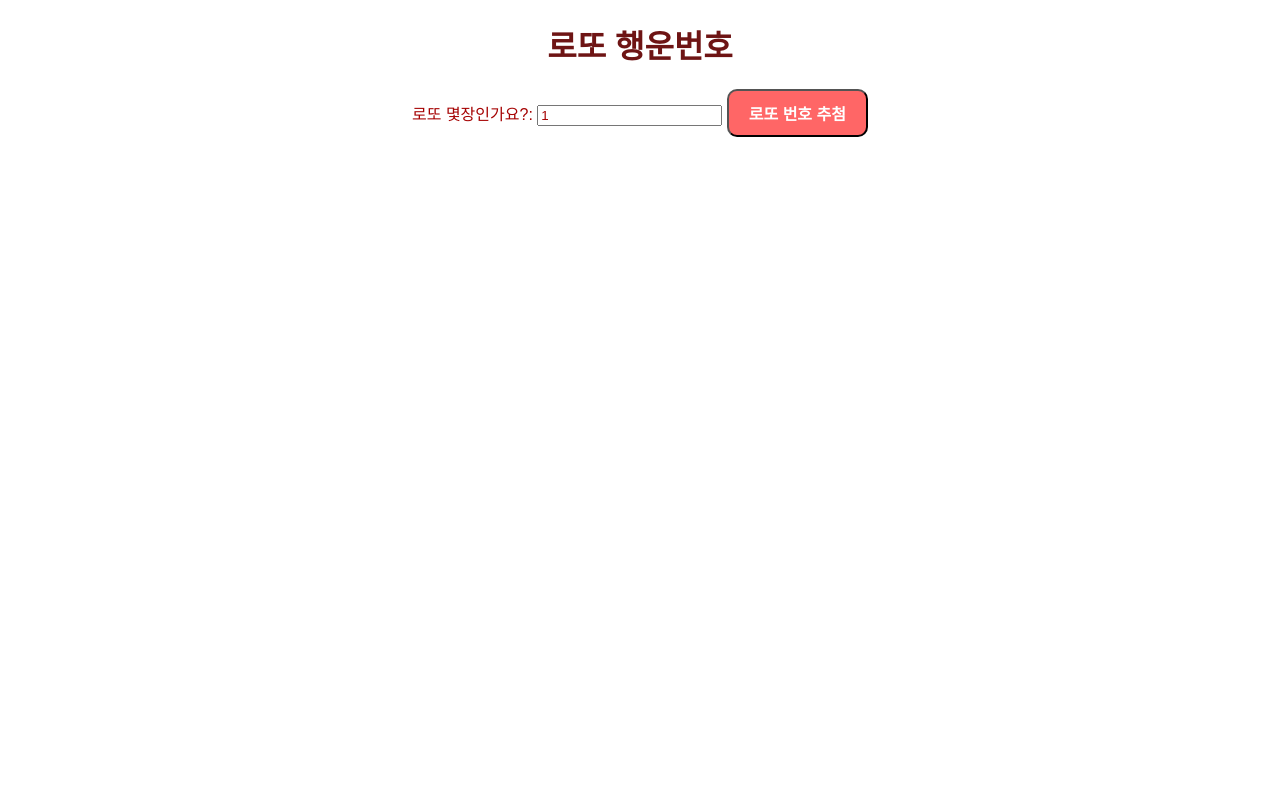
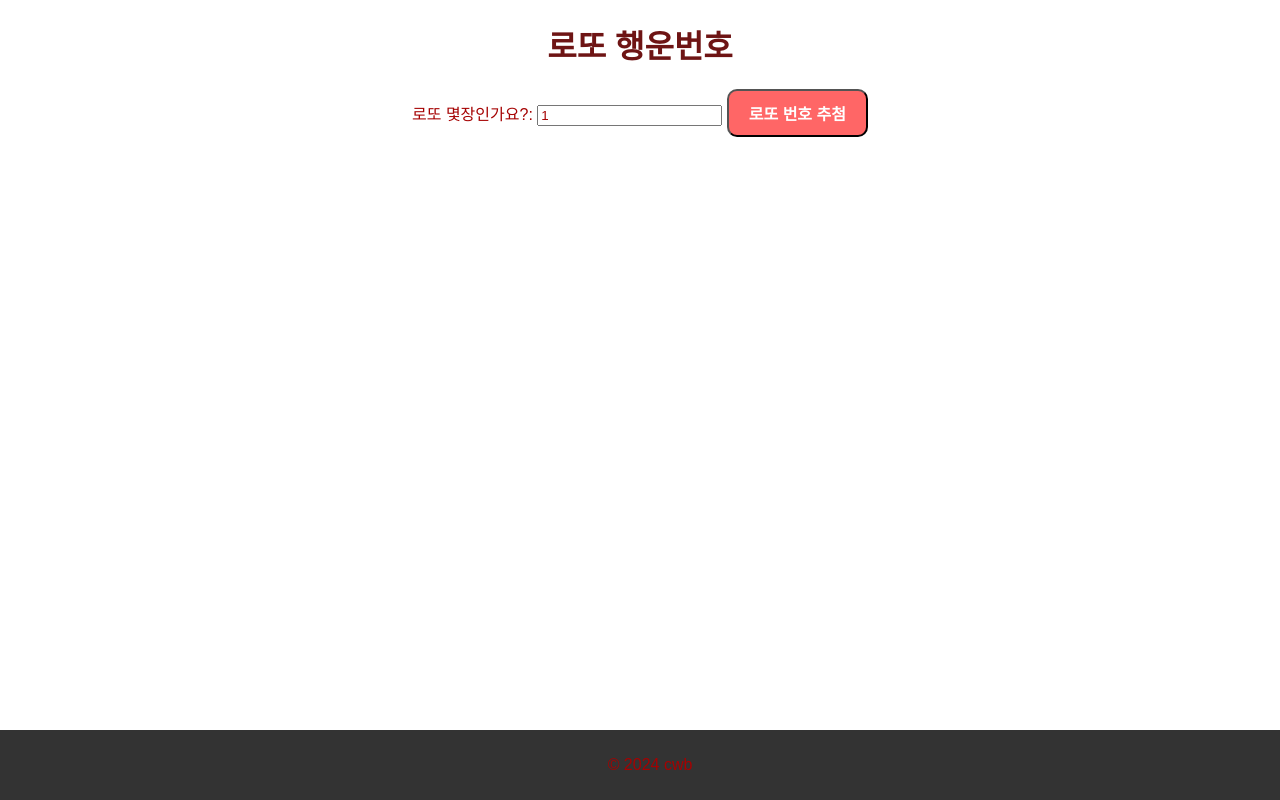
Before and after one commit to woobeenchoe/-23, a plain HTML site: page indexw.html in a window 1280 px wide. Drawn offline with Linux system fonts and the light colour scheme.

Commit message:
Update indexw.html

```diff
--- a/indexw.html
+++ b/indexw.html
@@ -17,6 +17,16 @@
             /* height: 100vh; */
             /* overflow: hidden; */
         }
+        footer {
+            background-color: #333;
+            color: white;
+            text-align: center;
+            padding: 10px;
+            position: absolute;
+            bottom: 0;
+            width: 100%;
+        }
+
 
         h1 {
             color: rgb(110, 20, 20);
@@ -42,6 +52,11 @@
         }
     </style>
 </head>
+
+<footer>
+    <p>&copy; 2024 cwb</p>
+</footer>
+
 <body>
     <h1>로또 행운번호 </h1>
 
```
